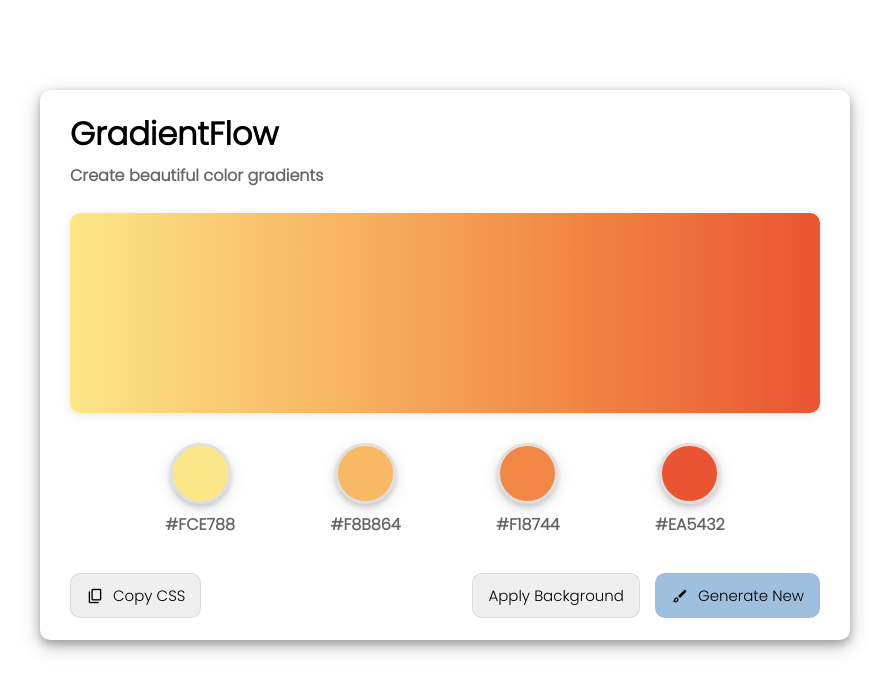
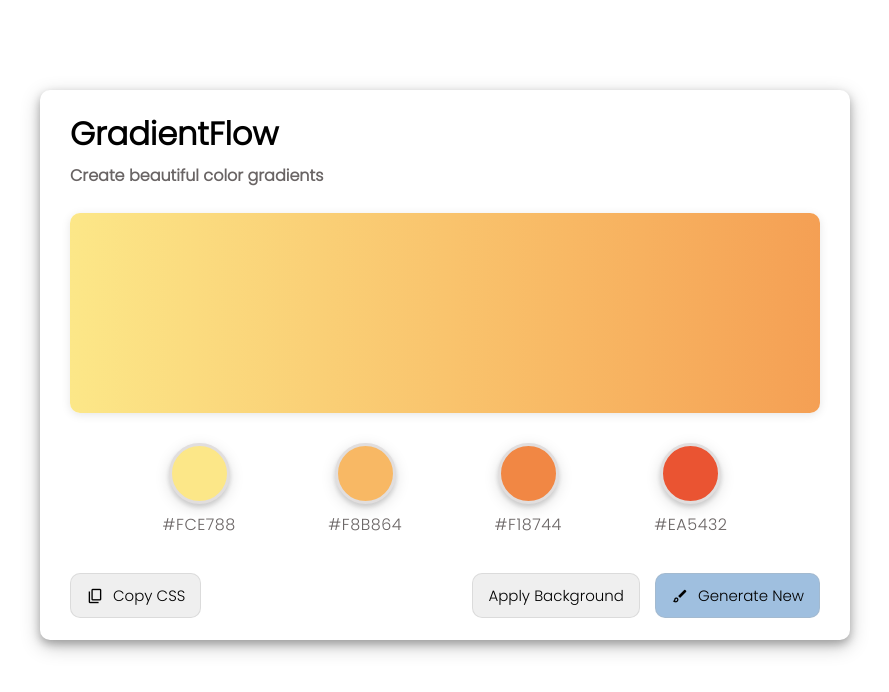
Before and after one commit to aryandas2911/GradientFlow, a React (Vite) app: page / in a window 1280 px wide. Shown: the top 692 px of the page, without its empty margins (195-1084 px from the left). Built offline with nearby package versions, Linux system fonts and the light colour scheme.

Commit message:
Animations and CSS added

```diff
--- a/src/Components/ColorPreview/ColorPreview.css
+++ b/src/Components/ColorPreview/ColorPreview.css
@@ -1,18 +1,53 @@
-.color-preview{
+.color-preview {
     width: 55px;
     height: 55px;
     border-radius: 50%;
     border: 3px solid rgb(225, 222, 222);
     box-shadow: 0 3px 5px 0 rgba(0, 0, 0, 0.14), 0 4px 15px 0 rgba(0, 0, 0, 0.13);
+    animation: floatPop 0.6s ease-out forwards;
+    transition: transform 0.25s ease, box-shadow 0.3s ease;
+}
 
+.color-preview:hover {
+  transform: translateY(-6px) scale(1.1);
+  box-shadow:
+    0 0 6px rgba(0, 0, 0, 0.1),
+    0 0 8px rgba(0, 0, 0, 0.05),
+    0 0 7px currentColor,
+    0 0 9px currentColor;
+}
+
+@keyframes floatPop {
+    0% {
+        transform: scale(0) translateY(20px);
+        opacity: 0;
+    }
+    60% {
+        transform: scale(1.1) translateY(-5px);
+        opacity: 1;
+    }
+    100% {
+        transform: scale(1) translateY(0);
+    }
 }
 
 .color-preview-wrapper {
-  display: flex;
-  flex-direction: column;
-  align-items: center;
+    display: flex;
+    flex-direction: column;
+    align-items: center;
 }
 
 .color-label {
-  margin-top: 8px;
+    margin-top: 8px;
+    font-weight: 500;
+    letter-spacing: 0.5px;
+    opacity: 0;
+    animation: labelFade 1s ease forwards;
+    animation-delay: 0.3s;
 }
+
+@keyframes labelFade {
+    to {
+        opacity: 1;
+    }
+}
--- a/src/Components/GradientFlow/GradientFlow.css
+++ b/src/Components/GradientFlow/GradientFlow.css
@@ -1,4 +1,4 @@
-.container{
+.container {
     height: 510px;
     width: 750px;
     background-color: white;
@@ -7,50 +7,85 @@
     padding: 20px 30px;
     border-radius: 10px;
     box-shadow: 0 4px 8px 0 rgba(0, 0, 0, 0.25), 0 6px 20px 0 rgba(0, 0, 0, 0.23);
+    animation: softEntrance 0.9s cubic-bezier(0.65, -0.25, 0.25, 1.25);
 }
 
-h4{
-    margin-top: 5px;
-    color:rgb(105, 100, 100);
+@keyframes softEntrance {
+    0% {
+        opacity: 0;
+        transform: scale(0.85) rotate(-2deg);
+    }
+    60% {
+        transform: scale(1.03) rotate(1deg);
+        opacity: 1;
+    }
+    100% {
+        transform: scale(1) rotate(0);
+    }
 }
 
-button{
+h4 {
+    margin-top: 5px;
+    color: rgb(105, 100, 100);
+}
+
+button {
     display: flex;
     justify-content: center;
     align-items: center;
     text-align: center;
     font-size: 15px;
-    border: 1px solid rgb(173, 172, 172,0.3);
+    border: 1px solid rgba(173, 172, 172, 0.3);
     padding: 10px 15px;
     border-radius: 10px;
     cursor: pointer;
+    position: relative;
+    z-index: 1;
+    overflow: hidden;
+    transition: transform 0.25s ease-in-out;
 }
 
-.copy-button span{
+button::after {
+    content: "";
+    position: absolute;
+    left: 0;
+    top: 0;
+    height: 100%;
+    width: 0;
+    background: rgba(200, 200, 200, 0.15);
+    z-index: -1;
+    transition: width 0.3s ease;
+}
+
+button:hover::after {
+    width: 100%;
+}
+
+button:hover {
+    transform: scale(1.07) rotate(-1deg);
+}
+
+.copy-button span,
+.gen-button span {
     font-size: 18px;
     margin-right: 9px;
 }
 
-.gen-button span{
-    font-size: 18px;
-    margin-right: 9px;
-}
-
-.gen-button{
+.gen-button {
     background-color: rgb(159, 191, 223);
 }
 
-.button-container{
+.button-container {
     display: flex;
     justify-content: space-between;
 }
 
-.right-buttons{
+.right-buttons {
     display: flex;
-    gap:15px
+    gap: 15px;
 }
 
-.color-container{
+.color-container {
     width: 750px;
     height: 95px;
     display: flex;
--- a/src/Components/GradientPreview/Preview.css
+++ b/src/Components/GradientPreview/Preview.css
@@ -1,7 +1,30 @@
-.preview-container{
+.preview-container {
     height: 200px;
     width: 750px;
     margin-top: 25px;
     border-radius: 10px;
     box-shadow: 0 2px 10px rgba(0, 0, 0, 0.1);
+    animation: gradientReveal 0.9s ease forwards;
+    background-size: 200% 100%;
+    background-position: 0% 0;
+    transition: background-position 1s ease;
 }
+
+.preview-container:hover {
+    background-position: 100% 0;
+}
+
+@keyframes gradientReveal {
+    0% {
+        opacity: 0;
+        transform: translateY(30px) scale(0.95);
+    }
+    50% {
+        opacity: 0.8;
+        transform: translateY(-10px) scale(1.03);
+    }
+    100% {
+        opacity: 1;
+        transform: translateY(0) scale(1);
+    }
+}
```
